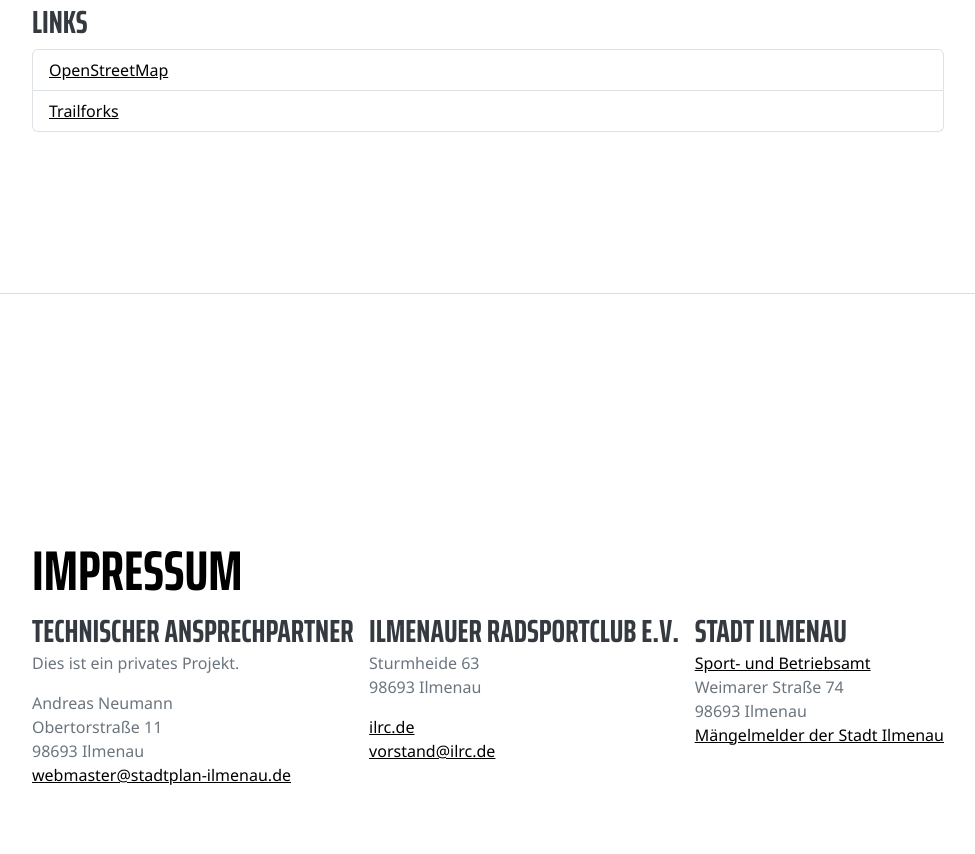
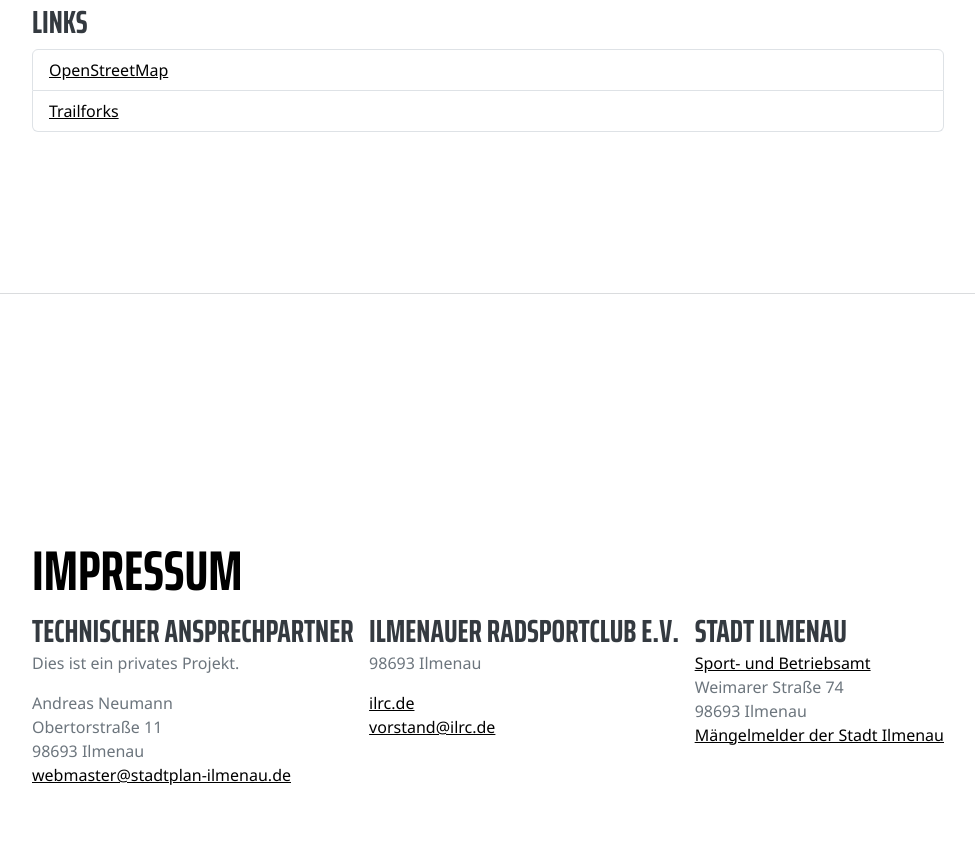
Before and after one commit to cyper85/trailpark-lindenberg.de, a website: page index.html in a window 1280 px wide. Shown: the part 7464-8318 px from the top of the page, without its empty margins (288-1263 px from the left). Drawn offline with nearby package versions, Linux system fonts and the light colour scheme.

Commit message:
nutzlose adressdaten wieder entfernt

```diff
--- a/index.html
+++ b/index.html
@@ -430,7 +430,6 @@
                         <div itemscope itemtype="https://schema.org/SportsClub" class="flex-md-grow-1">
                             <h3 itemprop="name" class="mb-0">Ilmenauer Radsportclub e.V.</h3>
                             <p itemprop="address" itemscope itemtype="https://schema.org/PostalAddress">
-                                <span itemprop="streetAddress">Sturmheide 63</span><br/>
                                 <span itemprop="postalCode">98693</span> <span itemprop="addressLocality">Ilmenau</span>
                             </p>
                             <p>
```
